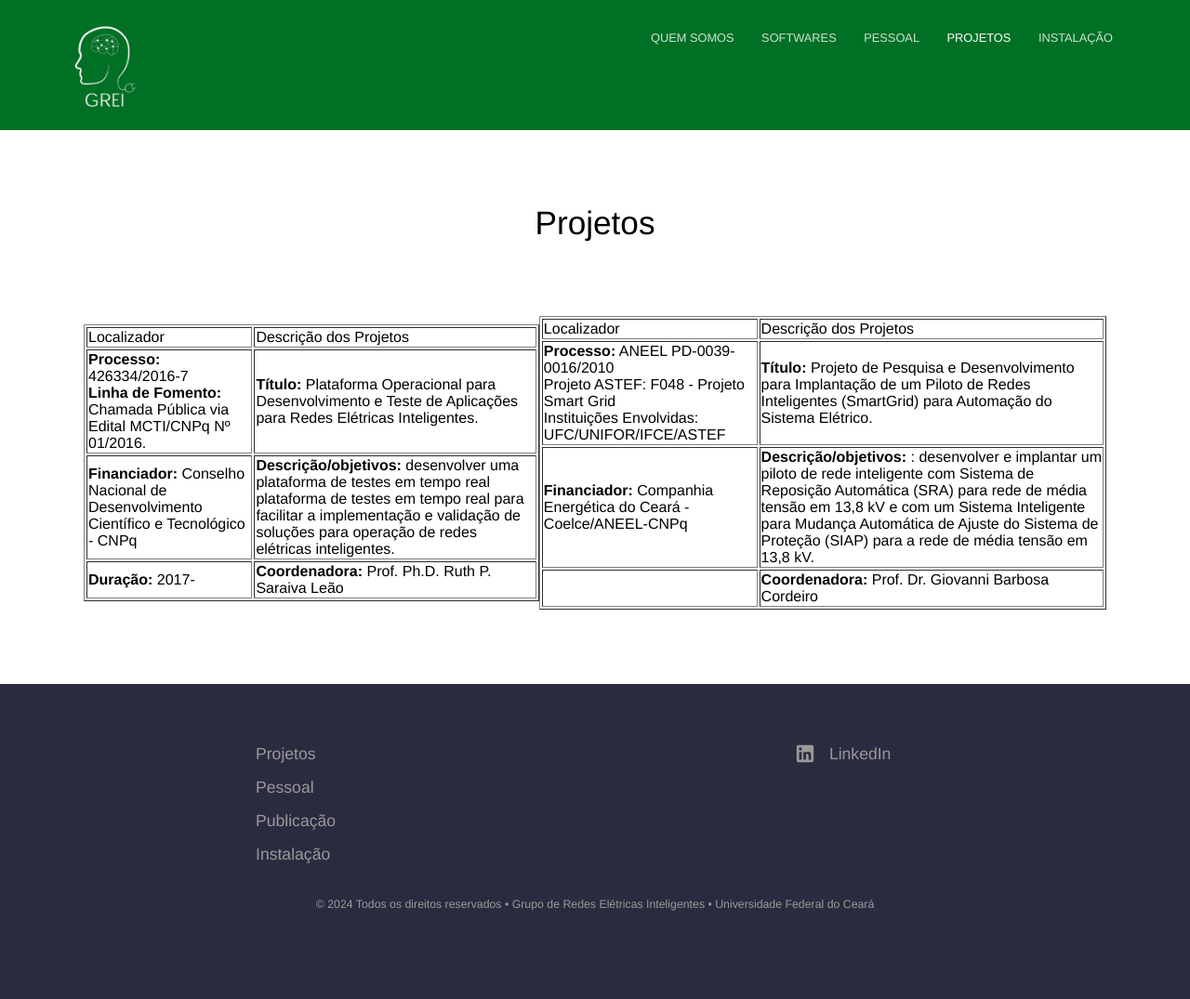
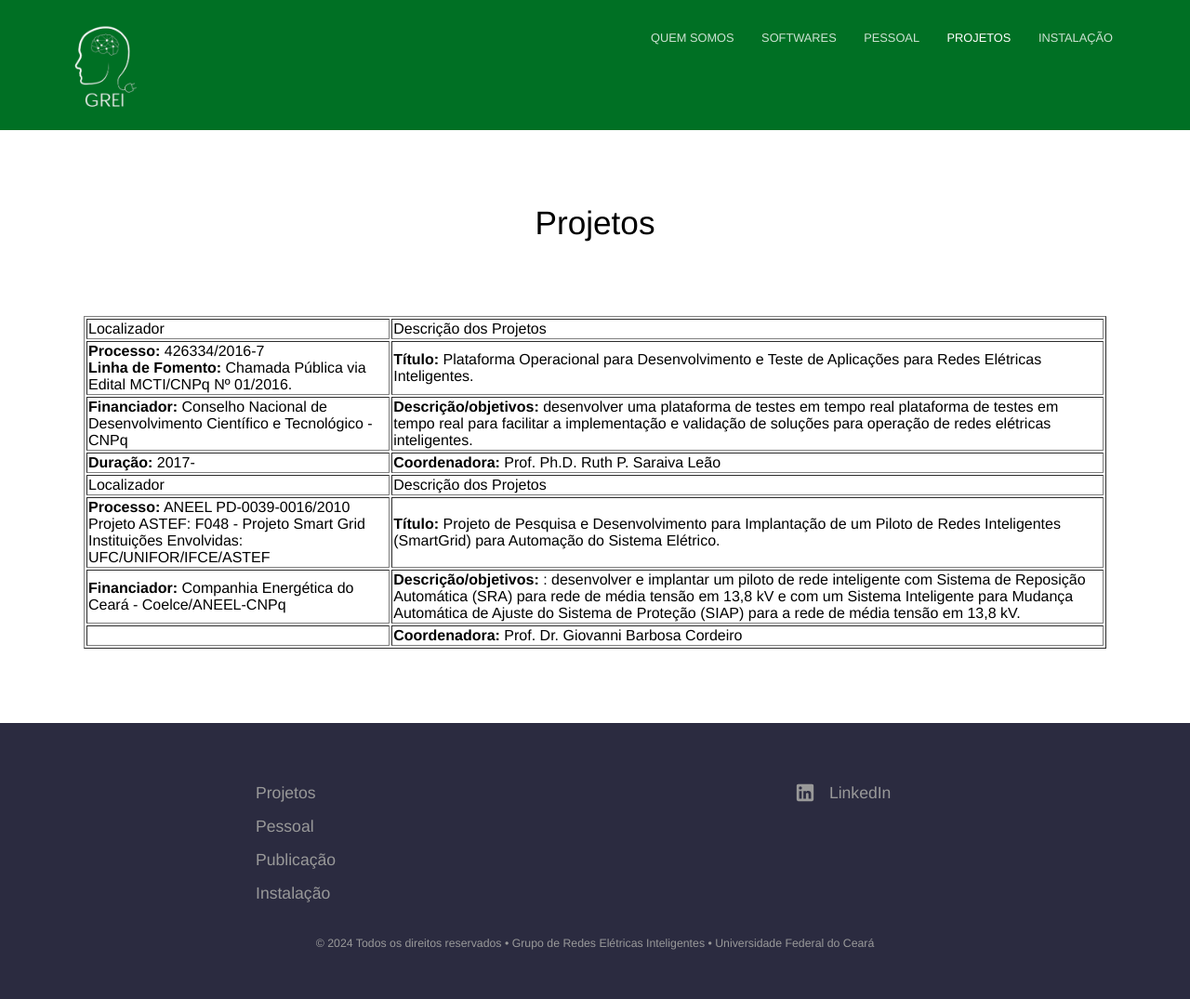
Before and after one commit to Gabriell89222/Gabriell89222.github.io, a Jekyll site: the page built from pricing.html, in a window 1280 px wide. Shown: the whole page at 93% size. Built offline with Jekyll 4.4.1, drawn with Linux system fonts in a browser that asks for light colours; before the commit the page ends 1033 px from its top, so only the background shows below that.

Commit message:
Modificação das tabelas v-1.1

```diff
--- a/pricing.html
+++ b/pricing.html
@@ -22,8 +22,6 @@ description:
 					<td><strong>Duração:</strong> 2017-</td>
 					<td><strong>Coordenadora:</strong> Prof. Ph.D. Ruth P. Saraiva Leão</td>
 				</tr>
-			</table>
-			<table border="1">
 				<tr>
 					<td>Localizador</td>
 					<td>Descrição dos Projetos</td>
```
